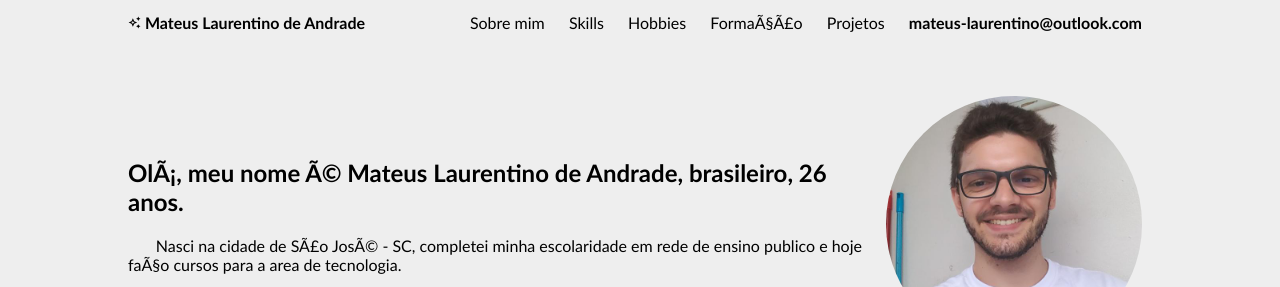
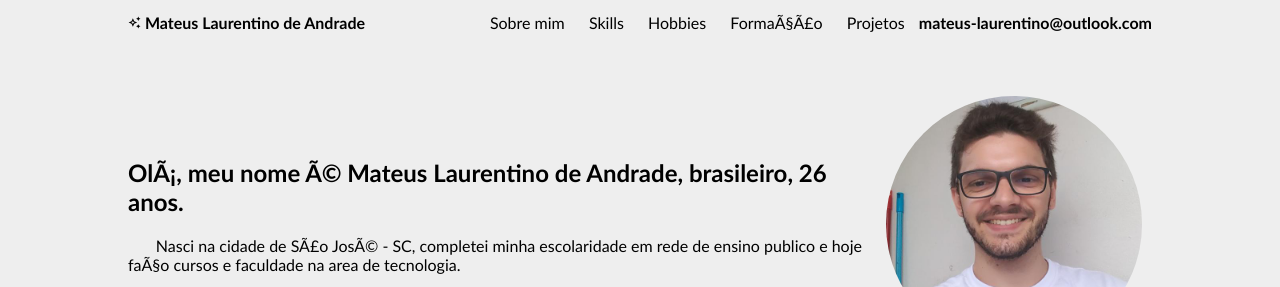
Before and after one commit to mateus-laurentino/MeuPortfolio, a plain HTML site: page index.html in a window 1280 px wide. Shown: the top 287 px of the page. Drawn offline with Linux system fonts and the light colour scheme.

Commit message:
Corrigindo erros de compilação

```diff
--- a/css/style.css
+++ b/css/style.css
@@ -18,6 +18,10 @@
     text-decoration: none;
 	color: #000000;
     padding: 10px;
+}
+
+.cabecalho-nav-link:hover{
+    color: blue;
 }
 
 /*Conteudo*/
--- a/index.html
+++ b/index.html
@@ -23,7 +23,7 @@
                     <a class="cabecalho-nav-link" href="#">Hobbies</a>
                     <a class="cabecalho-nav-link" href="#">Formação</a>
                     <a class="cabecalho-nav-link" href="#">Projetos</a>
-                    <strong class="cabecalho-nav-link" href="https://outlook.live.com/mail/0/">mateus-laurentino@outlook.com</strong>
+                    <strong class="cabecalho-nav-e-mail">mateus-laurentino@outlook.com</strong>
                 </nav>
             </div>
         </header>
@@ -33,7 +33,7 @@
                 <div class="container">
                     <div class="text">
                         <h1 class="conteudo-Pessoal-Titulo">Olá, meu nome é Mateus Laurentino de Andrade, brasileiro, 26 anos.</h1>
-                        <p class="conteudo-Pessoal-Texto">Nasci na cidade de São José - SC, completei minha escolaridade em rede de ensino publico e hoje faço cursos para a area de tecnologia.</p>
+                        <p class="conteudo-Pessoal-Texto">Nasci na cidade de São José - SC, completei minha escolaridade em rede de ensino publico e hoje faço cursos e faculdade na area de tecnologia.</p>
                     </div>
                     <nav class="conteudo-Pessoal-nav">
                         <a class="conteudo-Pessoal-nav-link" href="https://github.com/mateus-laurentino">GitHub
```
